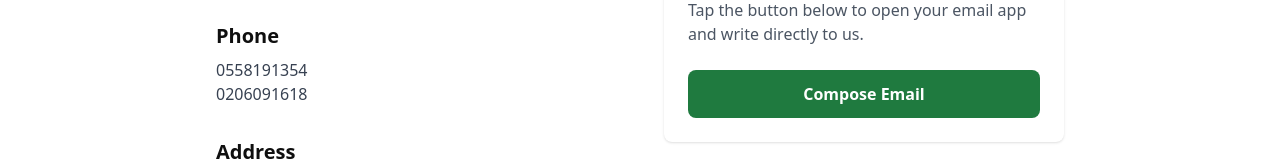
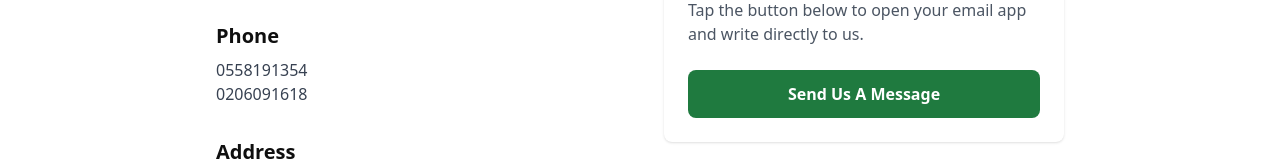
Before and after one commit to obedyakpa0-dev/VitalAndGreen, a React (Vite) app in the folder vital-green/: page /contact in a window 1280 px wide. Shown: the part 294-462 px from the top of the page. Built offline with nearby package versions, Linux system fonts and the light colour scheme; no server answers.

Commit message:
Updated contact message

```diff
--- a/vital-green/src/pages/Contact.jsx
+++ b/vital-green/src/pages/Contact.jsx
@@ -67,7 +67,7 @@ const Contact = () => {
                 href="mailto:Vitalandgreengroup@gmail.com?subject=Hello%20Vital%20and%20Green"
                 className="w-full inline-flex justify-center bg-primary text-white py-3 rounded-lg font-bold hover:bg-gold transition"
               >
-                Compose Email
+                Send Us A Message
               </a>
             </div>
           </motion.div>
```
